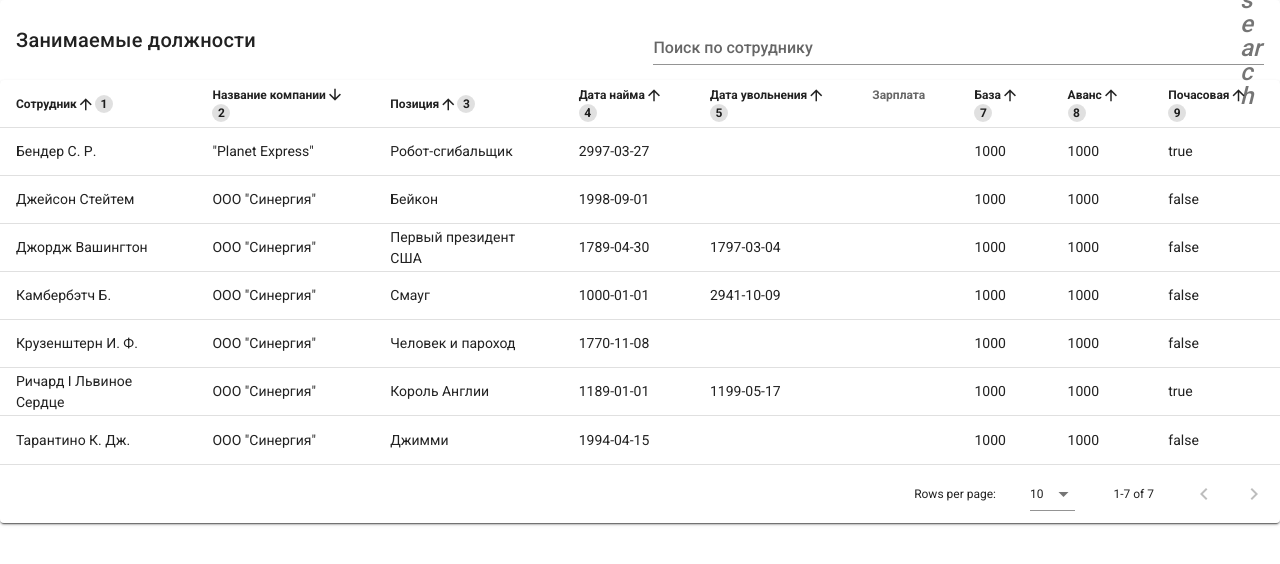
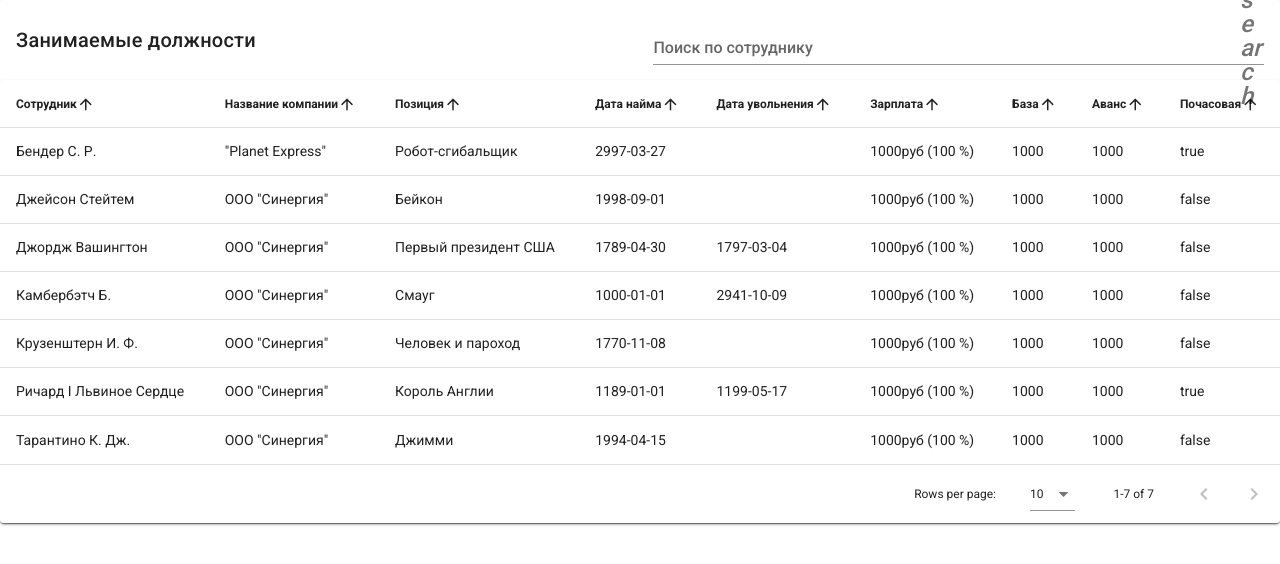
Before and after one commit to Dominux/test-task, a Vue app: page / in a window 1280 px wide. Shown: the top 564 px of the page. Built offline with nearby package versions, Linux system fonts and the light colour scheme.

Commit message:
Added salary and fraction column

```diff
--- a/src/components/Table.vue
+++ b/src/components/Table.vue
@@ -16,10 +16,24 @@
           :items="jobbers"
           :search="search"
           :sort-by="['name', 'companyName', 'positionName', 'hireDate', 'fireDate', 'salary', 'base', 'advance', 'byHours']"
-          :sort-desc="[false, true]"
-          multi-sort
           class="elevation-1"
-        ></v-data-table>
+        >
+
+            <template v-slot:item="{ item }">
+                <tr>
+                    <td>{{ item.name }}</td>
+                    <td>{{ item.companyName }}</td>
+                    <td>{{ item.positionName }}</td>
+                    <td>{{ item.hireDate }}</td>
+                    <td>{{ item.fireDate }}</td>
+                    <td>{{ item.salary }}руб ({{ item.fraction }} %)</td>
+                    <td>{{ item.base }}</td>
+                    <td>{{ item.advance }}</td>
+                    <td>{{ item.byHours }}</td>
+                </tr>
+            </template>
+
+        </v-data-table>
     </v-card>
 </template>
 
@@ -28,7 +42,7 @@
         data(){
             return {
 
-                search: '',
+                search: null,
 
                 headers: [
                   {
@@ -40,8 +54,7 @@
                   { text: 'Позиция', value: 'positionName' },
                   { text: 'Дата найма', value: 'hireDate' },
                   { text: 'Дата увольнения', value: 'fireDate' },
-                  // { text: 'Зарплата', value: '${salary}руб (${fraction}%)' },
-                  { text: 'Зарплата', value: ('salary'.toString() + 'руб (' + 'fraction'.toString() + '%)' ) },
+                  { text: 'Зарплата', value: 'salary'},
                   { text: 'База', value: 'base' },
                   { text: 'Аванс', value: 'advance' },
                   { text: 'Почасовая', value: 'byHours' },
```
